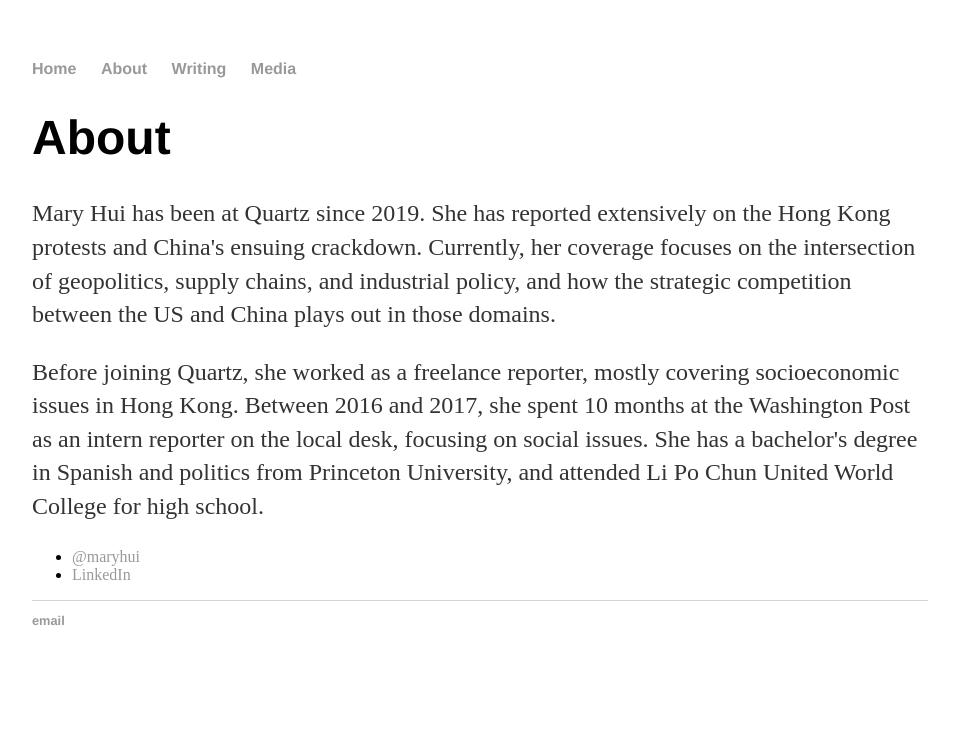
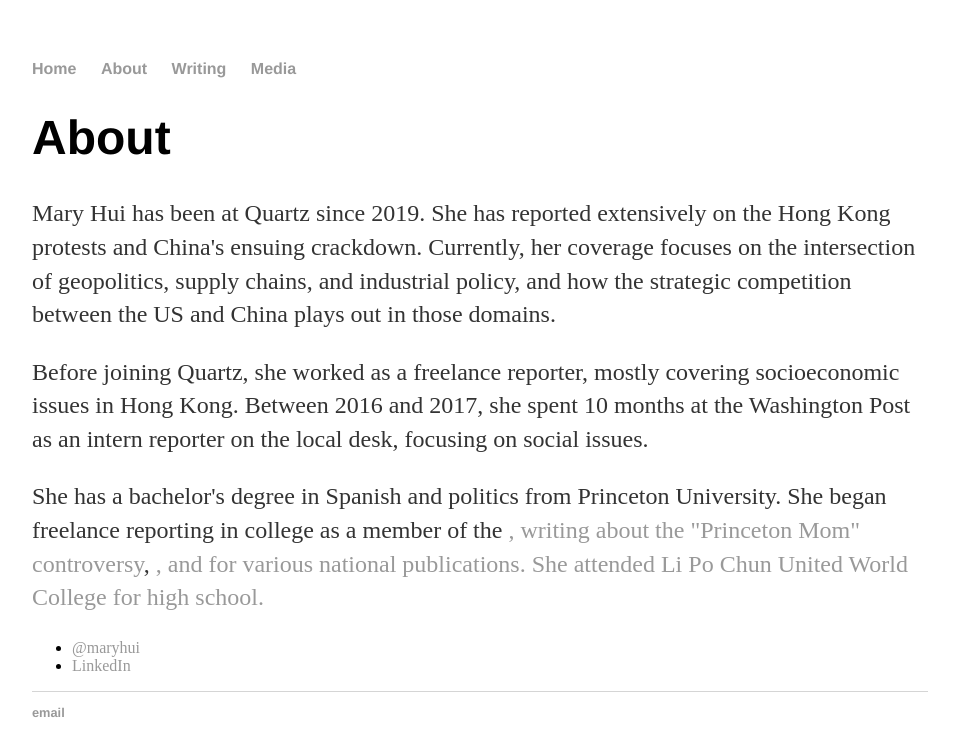
Before and after one commit to marykmhui/marykmhui, a Jekyll site: the page built from about/index.html, in a window 1280 px wide. Shown: the top 756 px of the page, without its empty margins (160-1119 px from the left). Built offline with Jekyll 4.4.1, drawn with Linux system fonts in a browser that asks for light colours.

Commit message:
Update index.html

```diff
--- a/about/index.html
+++ b/about/index.html
@@ -6,7 +6,13 @@
 		<div class="about">
 			<h1>About</h1>
 			<p>Mary Hui has been at Quartz since 2019. She has reported extensively on the Hong Kong protests and China's ensuing crackdown. Currently, her coverage focuses on the intersection of geopolitics, supply chains, and industrial policy, and how the strategic competition between the US and China plays out in those domains.<p>
-			Before joining Quartz, she worked as a freelance reporter, mostly covering socioeconomic issues in Hong Kong. Between 2016 and 2017, she spent 10 months at the Washington Post as an intern reporter on the local desk, focusing on social issues. She has a bachelor's degree in Spanish and politics from Princeton University, and attended Li Po Chun United World College for high school.</p>
+			Before joining Quartz, she worked as a freelance reporter, mostly covering socioeconomic issues in Hong Kong. Between 2016 and 2017, she spent 10 months at the Washington Post as an intern reporter on the local desk, focusing on social issues.<p>
+			She has a bachelor's degree in Spanish and politics from Princeton University.
+				She began freelance reporting in college as a member of the <a href="http://www.universitypressclub.com"University Press Club</a>,
+				writing about the <a href="https://www.theatlantic.com/education/archive/2015/03/the-princeton-mom-controversy-and-campus-rape-today/386528/"<q>"Princeton Mom" controversy</a>,
+				<a href="https://www.theatlantic.com/education/archive/2015/04/performances-parties-and-parodies-when-do-they-cross-the-line/391308/"campus free speech issues</a>,
+				and <a href="https://www.washingtonpost.com/news/grade-point/wp/2015/11/23/after-protests-princeton-debates-woodrow-wilsons-legacy/"campus protests</a> for various national publications.
+			She attended Li Po Chun United World College for high school.</p>
 
 			<ul class="contacts">
 				<li><a href="https://twitter.com/maryhui">@maryhui</a></li>
```
